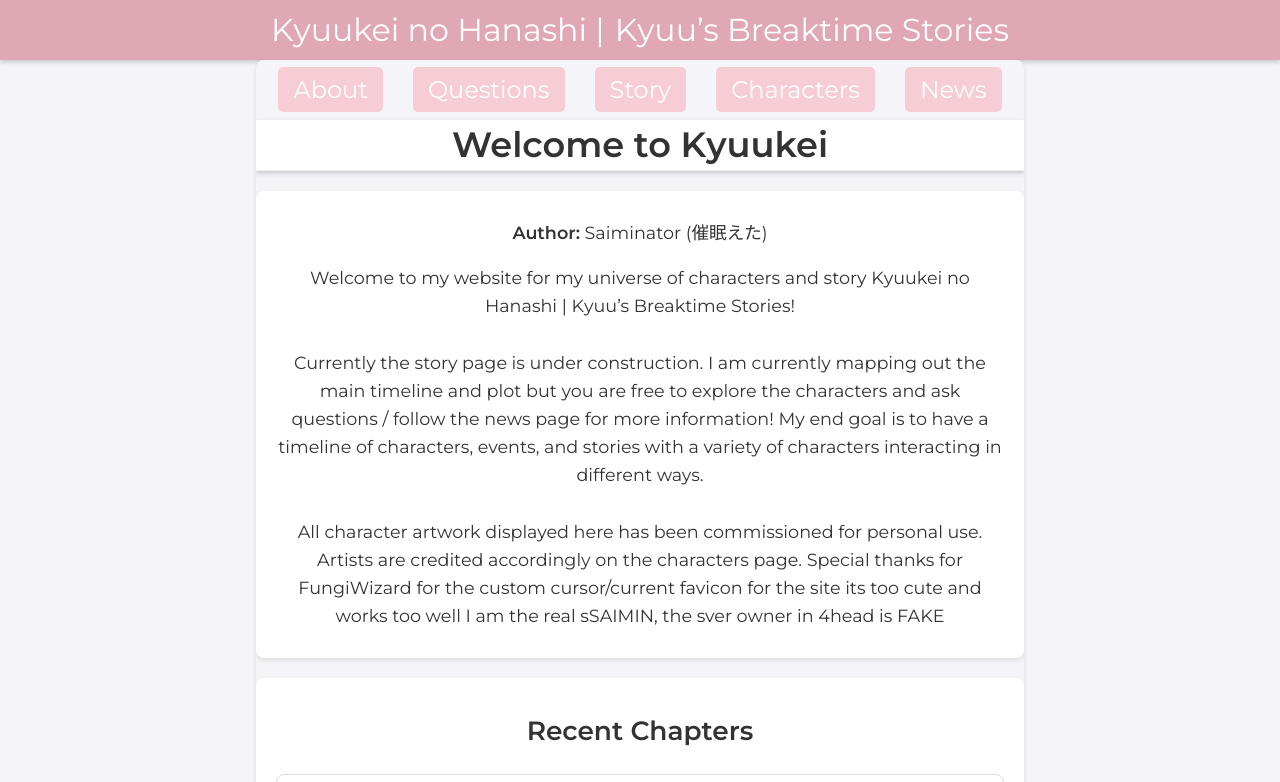
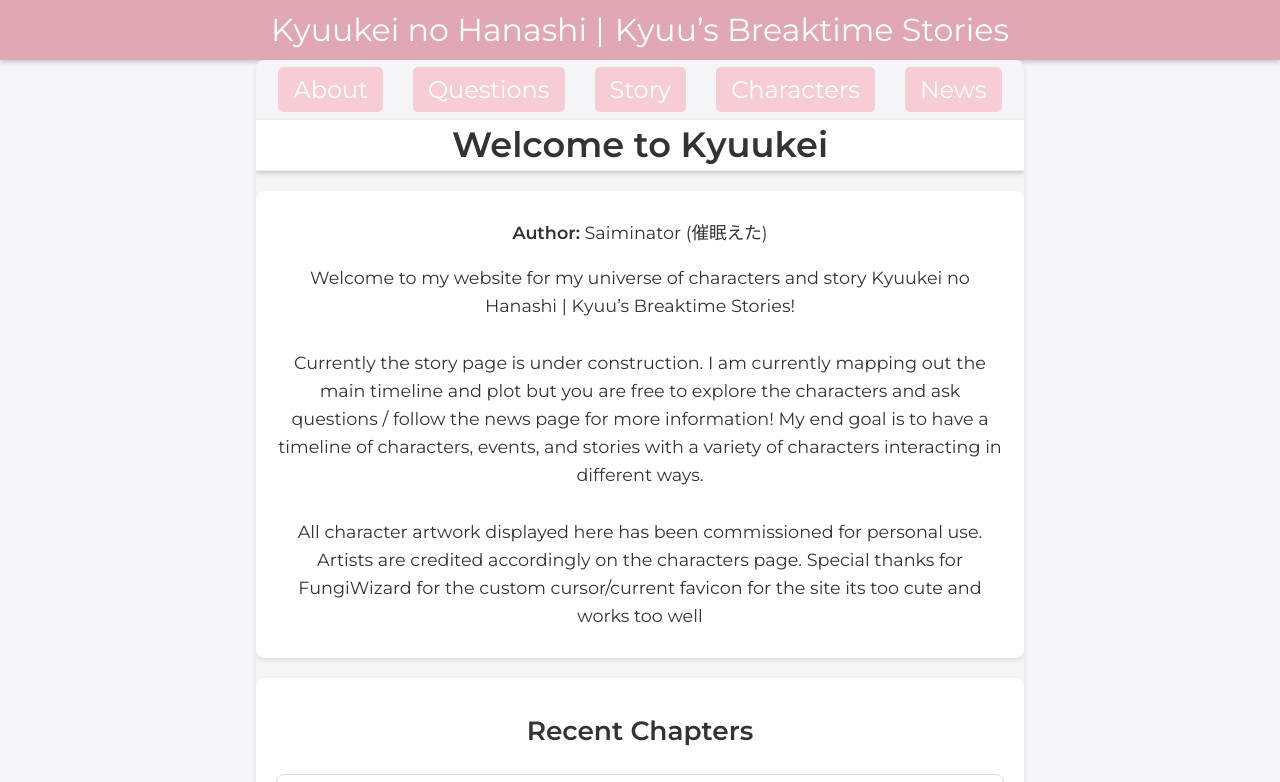
Before and after one commit to Saiminator/Kyuukei, a Jekyll site: the page built from index.html, in a window 1280 px wide, cut to the strip 0-782 px from the top of the page. Built offline with Jekyll 4.4.1, drawn with Linux system fonts in a browser that asks for light colours.

Commit message:
Update index.html

```diff
--- a/index.html
+++ b/index.html
@@ -13,8 +13,6 @@
     All character artwork displayed here has been commissioned for personal use. Artists are credited accordingly on the characters page.
 
     Special thanks for FungiWizard for the custom cursor/current favicon for the site its too cute and works too well
-
-    I am the real sSAIMIN, the sver owner in 4head is FAKE
   </p>
 </section>
 
```
